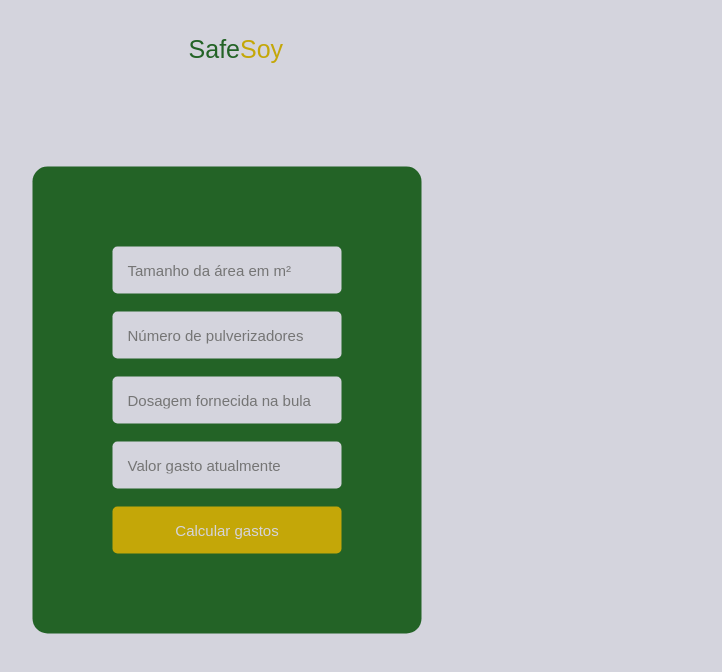
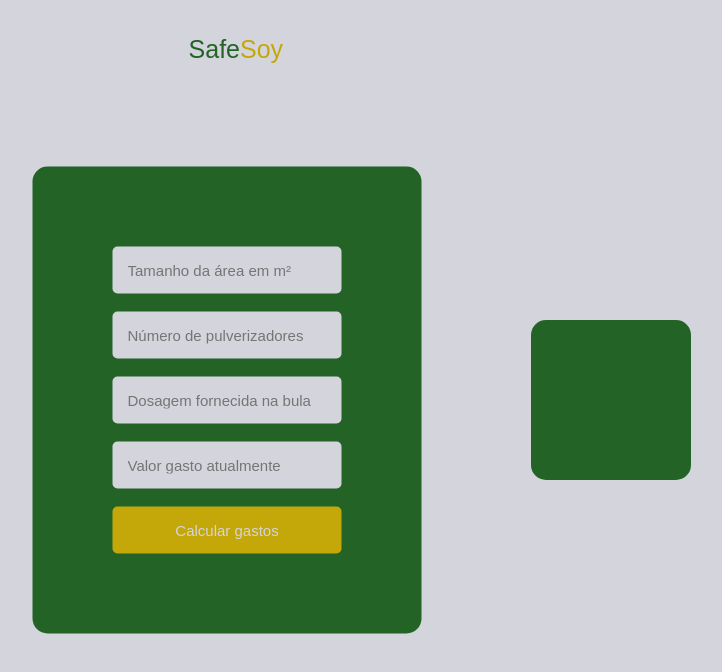
Before and after one commit to Trovopdr/calculadoraFinanceira, a plain HTML site: page index.html in a window 1280 px wide. Shown: the whole page, without its empty margins (413-1135 px from the left). Drawn offline with Linux system fonts and the light colour scheme.

Commit message:
Update index.html

```diff
--- a/index.html
+++ b/index.html
@@ -24,7 +24,7 @@
         <br><br>
         <button onclick="fazerCalculo()">Calcular gastos</button>
     </div>
-    <!--<div id="valorCorreto"></p>-->
+    <div id="valorCorreto">
 
 </body>
 
```
